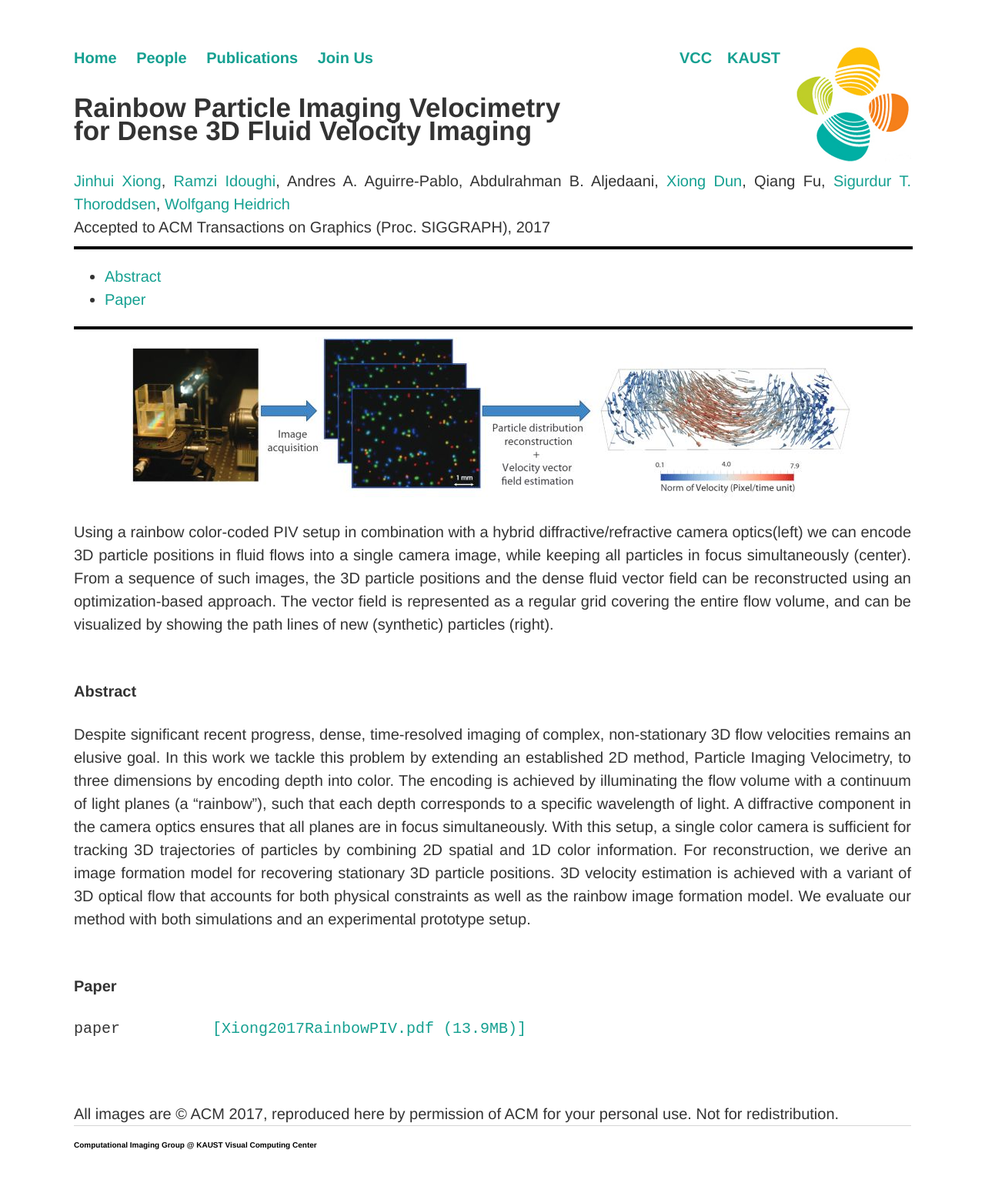
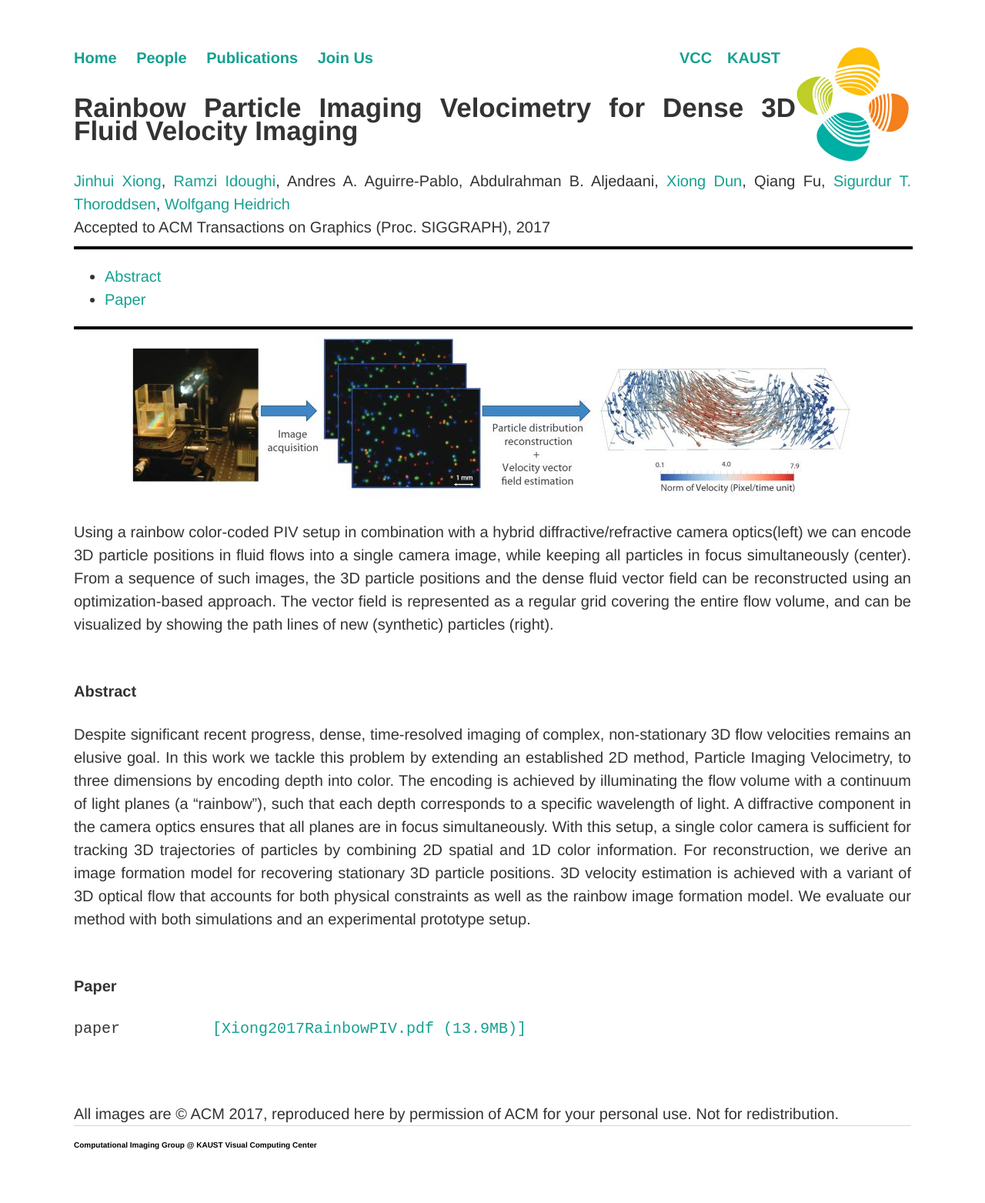
Before and after one commit to vccimaging/vccimaging.github.io, a Jekyll site: the page built from Publications/Xiong2017RainbowPIV/index.html, in a window 1280 px wide. Shown: the whole page at 77% size. Built offline with Jekyll 4.4.1, drawn with Linux system fonts in a browser that asks for light colours.

Commit message:
Update index.html

```diff
--- a/Publications/Xiong2017RainbowPIV/index.html
+++ b/Publications/Xiong2017RainbowPIV/index.html
@@ -3,7 +3,7 @@
 ---
 <div class="projectPage">
 
-<h3> Rainbow Particle Imaging Velocimetry <br>
+<h3> Rainbow Particle Imaging Velocimetry <span style="height: 1.5em"></span>
     for Dense 3D Fluid Velocity Imaging </h3>
 
 <a href="/People/xiongj/">Jinhui Xiong</a>, <a href="/People/idoughr/">Ramzi Idoughi</a>, Andres A. Aguirre-Pablo,
```
